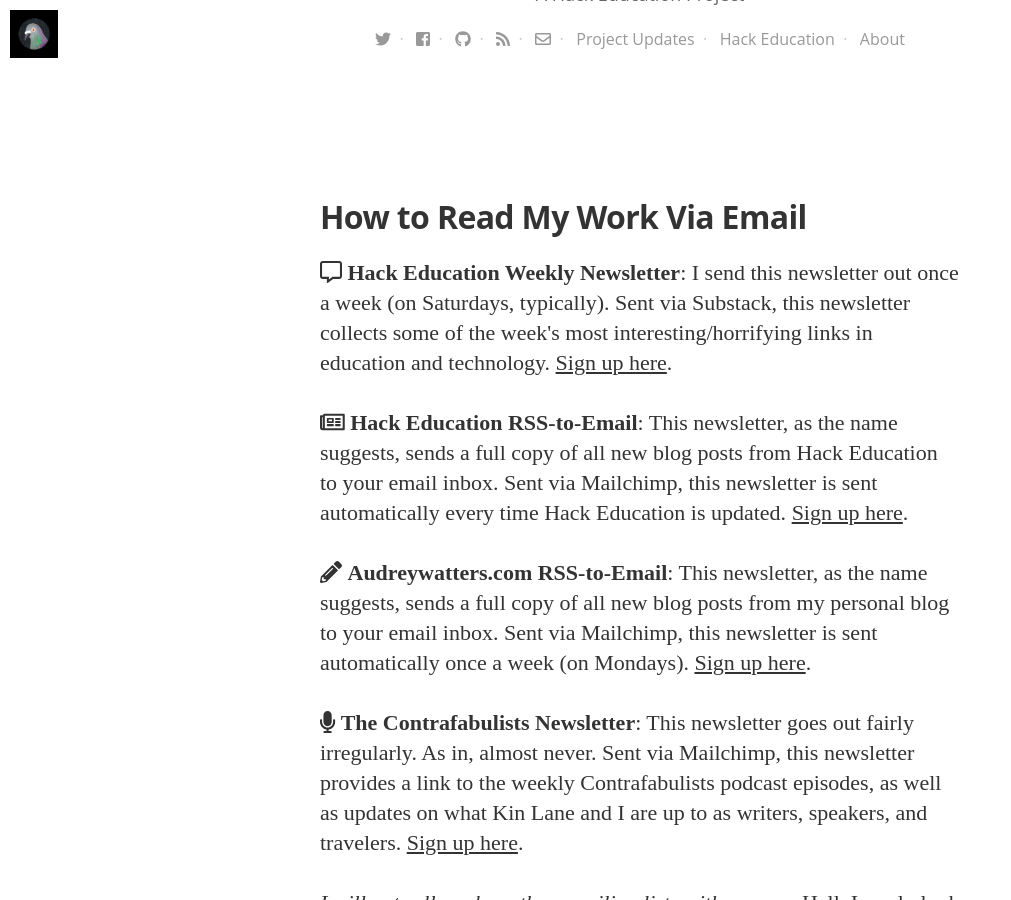
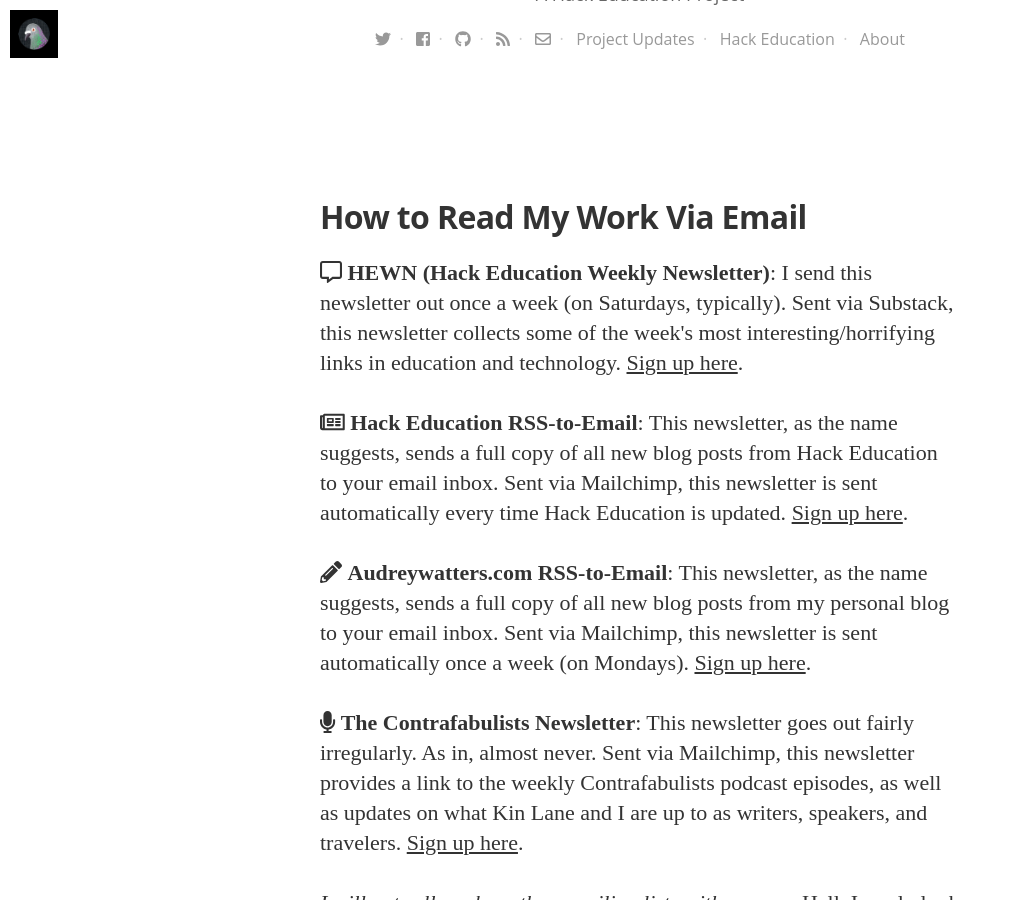
Before and after one commit to HackEducation/newsletter, a Jekyll site: the page built from index.html, in a window 1280 px wide and 900 px high, scrolled down 611 px. Shown: the whole window, without its empty margins (0-1011 px from the left). Built offline with Jekyll 4.4.1, drawn with Linux system fonts in a browser that asks for light colours; nearby versions of some CDN libraries; some web fonts are replaced.

Commit message:
Update index.html

```diff
--- a/index.html
+++ b/index.html
@@ -3,7 +3,7 @@
 ---
 <h2>How to Read My Work Via Email</h2>
 <br />
-<p><i class="far fa-comment-alt"></i>  <strong>Hack Education Weekly Newsletter</strong>: I send this newsletter out once a week (on Saturdays, typically). Sent via Substack, this newsletter collects some of the week's most interesting/horrifying links in education and technology. <a href="http://hewn.substack.com">Sign up here</a>.</p>
+<p><i class="far fa-comment-alt"></i>  <strong>HEWN (Hack Education Weekly Newsletter)</strong>: I send this newsletter out once a week (on Saturdays, typically). Sent via Substack, this newsletter collects some of the week's most interesting/horrifying links in education and technology. <a href="http://hewn.substack.com">Sign up here</a>.</p>
 
 <p><i class="far fa-newspaper"></i>  <strong>Hack Education RSS-to-Email</strong>: This newsletter, as the name suggests, sends a full copy of all new blog posts from Hack Education to your email inbox. Sent via Mailchimp, this newsletter is sent automatically every time Hack Education is updated. <a href="http://hackeducation.us5.list-manage.com/subscribe?u=0ab07657df870af8eb101b4e5&amp;id=62da8beb59">Sign up here</a>.</p>
 
```
